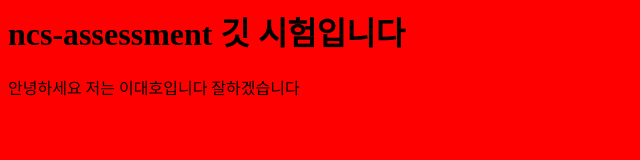
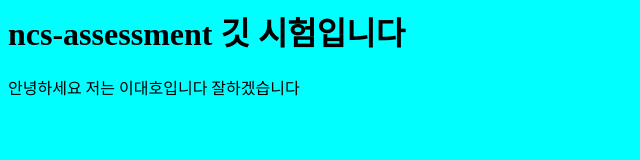
Before and after one commit to leedaeho98/ncs-assessment, a plain HTML site: page index.html in a window 1280 px wide. Shown: the whole page, without its empty margins (0-640 px from the left). Drawn offline with Linux system fonts and the light colour scheme.

Commit message:
Update style.css

```diff
--- a/style.css
+++ b/style.css
@@ -1 +1 @@
-body{background-color:red}
+body{background-color:aqua}
```
